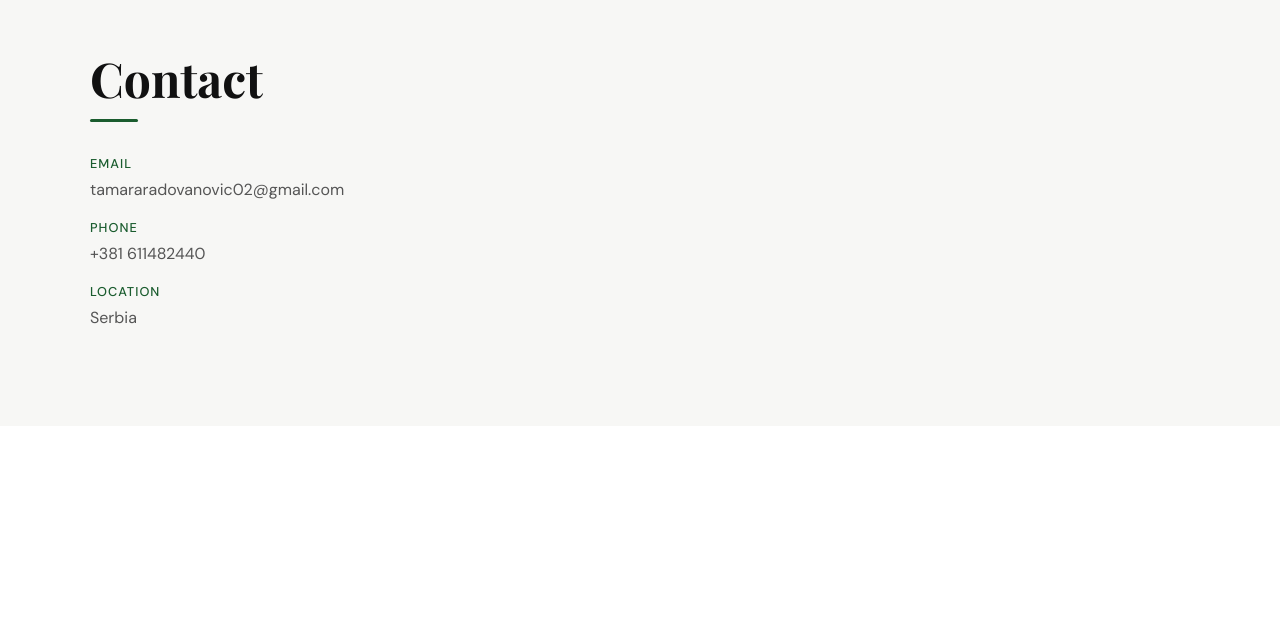
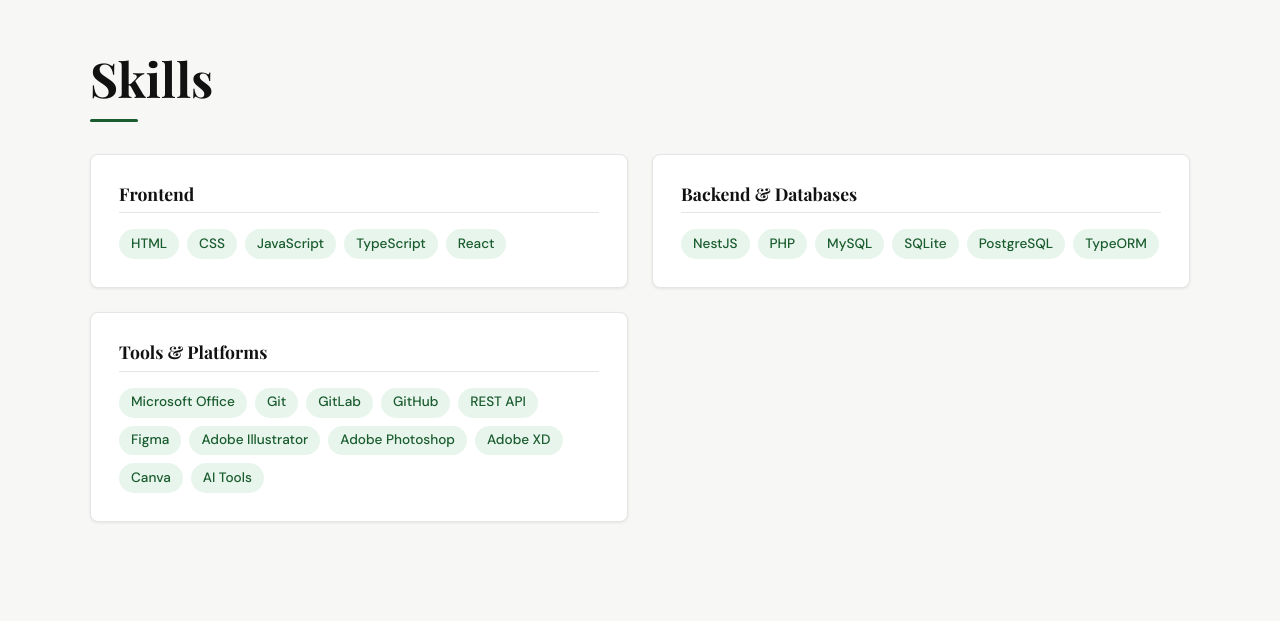
Before and after one commit to tamara-radovanovic/web-portfolio, a React (Vite) app: page / in a window 1280 px wide. Shown: the part 1759-2380 px from the top of the page. Before the commit the page ends 2185 px from the top, so only its background shows below. Built offline with nearby package versions, Linux system fonts and the light colour scheme.

Commit message:
add Skills section

```diff
--- a/src/data/skills.ts
+++ b/src/data/skills.ts
@@ -10,14 +10,10 @@
   },
   {
     category: 'Backend & Databases',
-    items: ['NestJS', 'PHP', 'Python', 'Java', 'MySQL', 'SQLite'],
+    items: ['NestJS', 'PHP', 'MySQL', 'SQLite', 'PostgreSQL', 'TypeORM'],
   },
   {
     category: 'Tools & Platforms',
     items: ['Microsoft Office', 'Git', 'GitLab', 'GitHub', 'REST API', 'Figma', 'Adobe Illustrator', 'Adobe Photoshop','Adobe XD','Canva', 'AI Tools'],
   },
-  {
-    category: 'Currently Learning',
-    items: ['NestJS'],
-  },
 ]
--- a/src/pages/HomePage.tsx
+++ b/src/pages/HomePage.tsx
@@ -1,14 +1,14 @@
 import { Hero } from "../sections/Hero";
 import { About } from "../sections/About";
 import { Contact } from "../sections/Contact"
-
+import { Skills } from "../sections/Skills";
 
 function HomePage(){
     return (
         <main>
             <Hero />
             <About />
-
+            <Skills/>
             <Contact/>
         </main>
     )
--- /dev/null
+++ b/src/sections/Skills.module.css
@@ -0,0 +1,78 @@
+.section {
+  padding: 6rem 1.5rem;
+  background-color: var(--bg-secondary);
+}
+
+.container {
+  max-width: 1100px;
+  margin: 0 auto;
+  width: 100%;
+}
+
+.sectionHeader {
+  margin-bottom: 2rem;
+}
+
+.sectionTitle {
+  font-family: var(--font-display);
+  font-size: clamp(2rem, 4vw, 3rem);
+  font-weight: 700;
+  color: var(--text-primary);
+  margin-bottom: 0.75rem;
+}
+
+.accentLine {
+  width: 48px;
+  height: 3px;
+  background-color: var(--accent);
+  border-radius: 2px;
+}
+
+.grid {
+  display: grid;
+  grid-template-columns: 1fr 1fr;
+  gap: 1.5rem;
+}
+
+.categoryCard {
+  background-color: var(--bg-card);
+  border: 1px solid var(--border-color);
+  border-radius: 8px;
+  padding: 1.75rem;
+  box-shadow: var(--shadow-card);
+}
+
+.categoryTitle {
+  font-family: var(--font-display);
+  font-size: 1.1rem;
+  font-weight: 700;
+  color: var(--text-primary);
+  margin-bottom: 1rem;
+  padding-bottom: 0.5rem;
+  border-bottom: 1px solid var(--border-color);
+}
+
+.skillList {
+  list-style: none;
+  padding: 0;
+  margin: 0;
+  display: flex;
+  flex-wrap: wrap;
+  gap: 0.5rem;
+}
+
+.skillItem {
+  font-family: var(--font-body);
+  font-size: 0.85rem;
+  font-weight: 500;
+  color: var(--accent-subtle-text);
+  background-color: var(--accent-subtle);
+  padding: 0.3rem 0.75rem;
+  border-radius: 999px;
+}
+
+@media (max-width: 768px) {
+  .grid {
+    grid-template-columns: 1fr;
+  }
+}
--- /dev/null
+++ b/src/sections/Skills.tsx
@@ -0,0 +1,32 @@
+import { skills } from '../data/skills';
+import styles from './Skills.module.css';
+
+export function Skills() {
+  return (
+    <section id="skills" className={styles.section}>
+      <div className={styles.container}>
+
+        <div className={styles.sectionHeader}>
+          <h2 className={styles.sectionTitle}>Skills</h2>
+          <div className={styles.accentLine} />
+        </div>
+
+        <div className={styles.grid}>
+          {skills.map((group) => (
+            <div key={group.category} className={styles.categoryCard}>
+              <h3 className={styles.categoryTitle}>{group.category}</h3>
+              <ul className={styles.skillList}>
+                {group.items.map((skill) => (
+                  <li key={skill} className={styles.skillItem}>
+                    {skill}
+                  </li>
+                ))}
+              </ul>
+            </div>
+          ))}
+        </div>
+
+      </div>
+    </section>
+  );
+}
```
